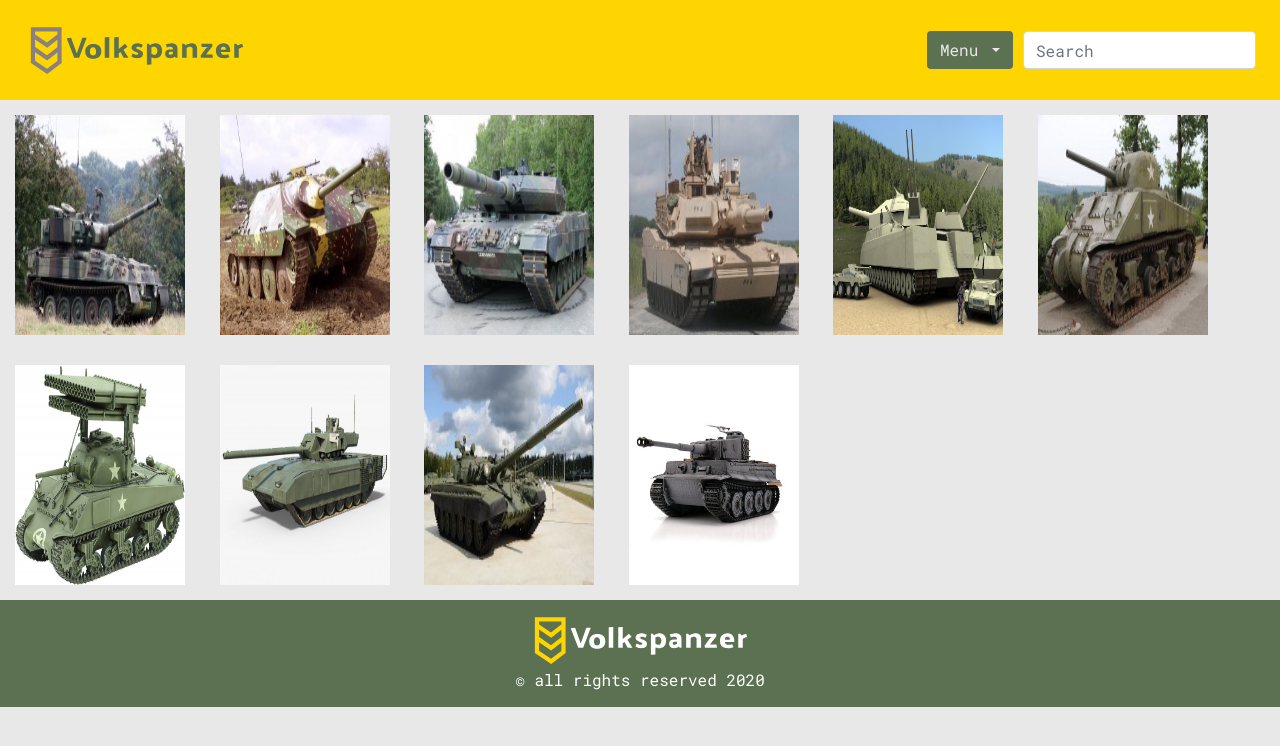
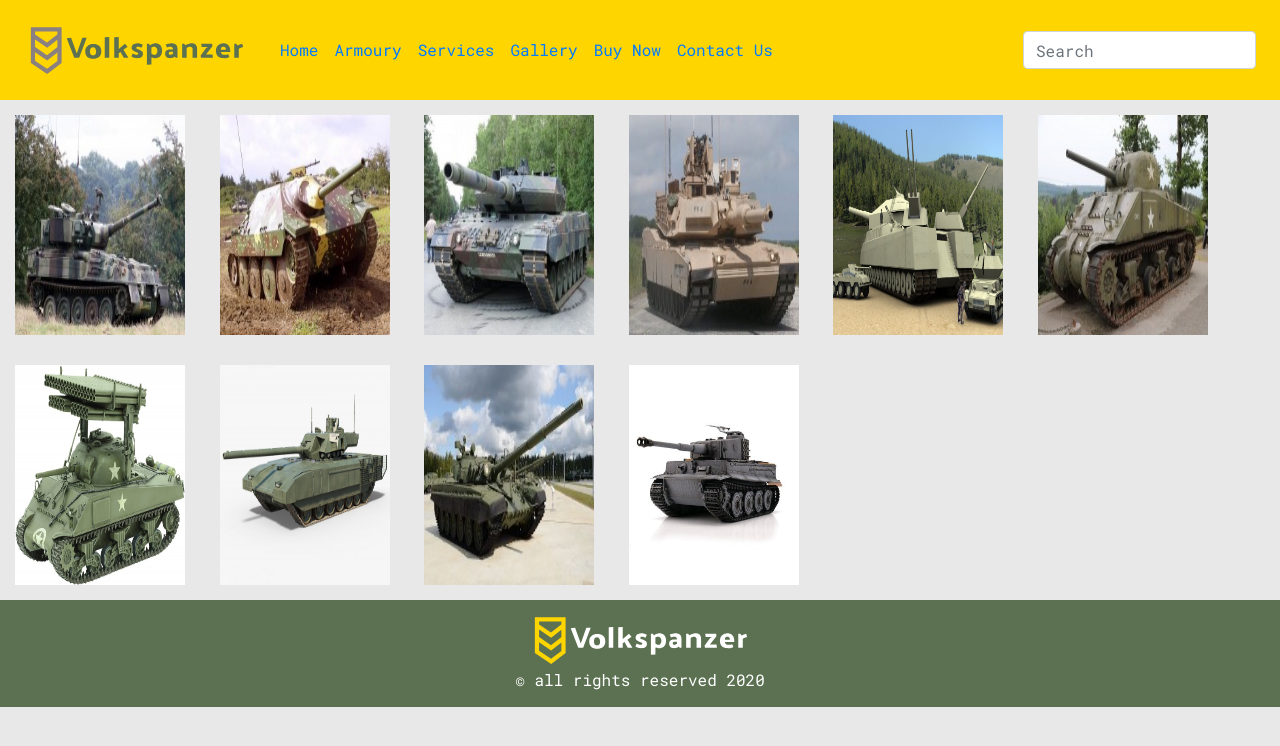
Before and after one commit to Arnaud-Langenus/Volkspanzer, a plain HTML site: page Karima/index.html in a window 1280 px wide. Drawn offline with nearby package versions, Linux system fonts and the light colour scheme; a web font is replaced by a local one.

Commit message:
added nav bar

```diff
--- a/Karima/index.html
+++ b/Karima/index.html
@@ -29,21 +29,24 @@
         </button>
 
         <div class="collapse navbar-collapse" id="navbar">
-            <ul class="navbar-nav ml-auto mt-2 mt-lg-0">
-                <div class="btn-group">
-                    <button type="button" class="btn btn-custom dropdown-toggle" data-toggle="dropdown"
-                            aria-haspopup="true" aria-expanded="false">
-                        Menu
-                    </button>
-                    <div class="dropdown-menu">
-                        <a class="dropdown-item" href="#">Home</a>
-                        <a class="dropdown-item" href="#">Armoury</a>
-                        <a class="dropdown-item" href="#">Services</a>
-                        <a class="dropdown-item" href="#">Buy now</a>
-                        <div class="dropdown-divider"></div>
-                        <a class="dropdown-item" href="#">Contact us</a>
-                    </div>
-                </div>
+            <ul class="navbar-nav mr-auto mt-2 mt-lg-0">
+                <li class="nav-item">
+                    <a class="nav-link" href="index.html">Home</a>
+                </li>
+                <li class="nav-item">
+                    <a class="nav-link" href="../Arnaud/index.html">Armoury</a>
+                </li>
+                <li class="nav-item">
+                    <a class="nav-link" href="../Hassan/services.html">Services</a>
+                </li>
+                <li class="nav-item">
+                    <a class="nav-link" href="../Karima/index.html">Gallery</a>
+                </li>
+                <li class="nav-item">
+                    <a class="nav-link" href="../Said/index.html">Buy Now</a>
+                </li>
+                <li class="nav-item">
+                    <a class="nav-link" href="../Yunes/READ.md.txt">Contact Us</a>
                 </li>
             </ul>
 
```
